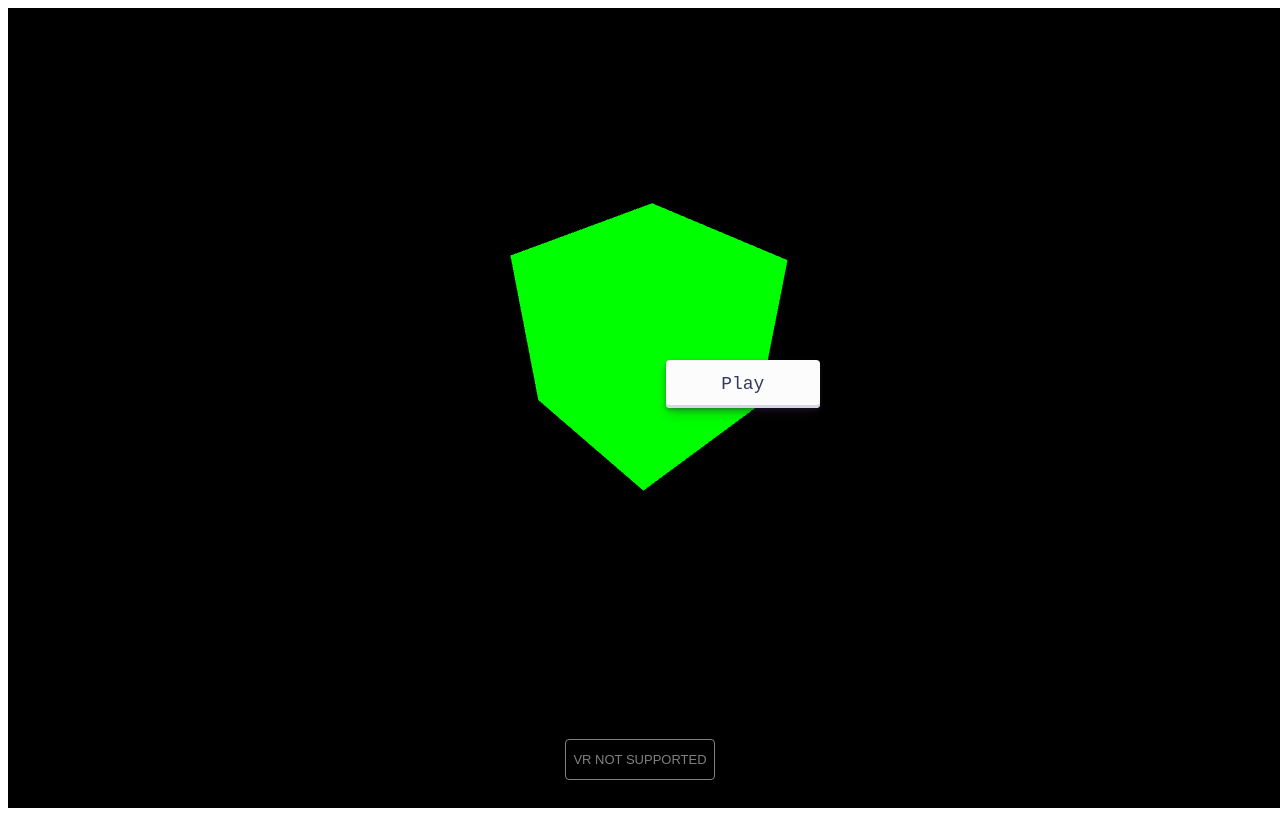
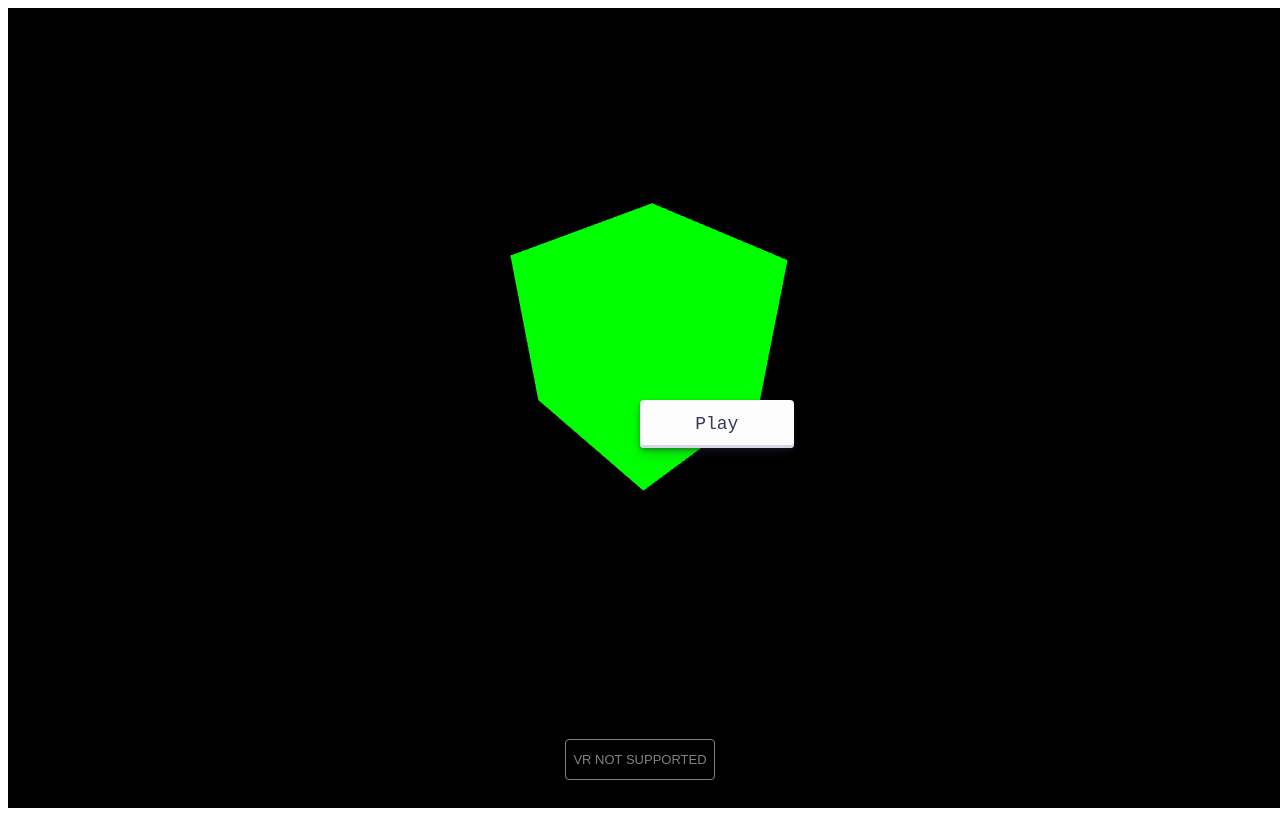
Before and after one commit to LakshmiPhani7680/LakshmiPhani7680.github.io, a website built with webpack: page cardshuffle.html in a window 1280 px wide. Built offline with nearby package versions, Linux system fonts and the light colour scheme; animation ran at ten frames a second.

Commit message:
Update cardshuffle.html

```diff
--- a/cardshuffle.html
+++ b/cardshuffle.html
@@ -28,8 +28,9 @@
             /* padding-left: 16px; */
             /* padding-right: 16px; */
             position: absolute;
-            top: 20em;
-            left: 37em;
+             position: absolute;
+            top: 50%;
+            left: 50%;
             text-align: center;
             text-decoration: none;
             transition: box-shadow .15s, transform .15s;
```
